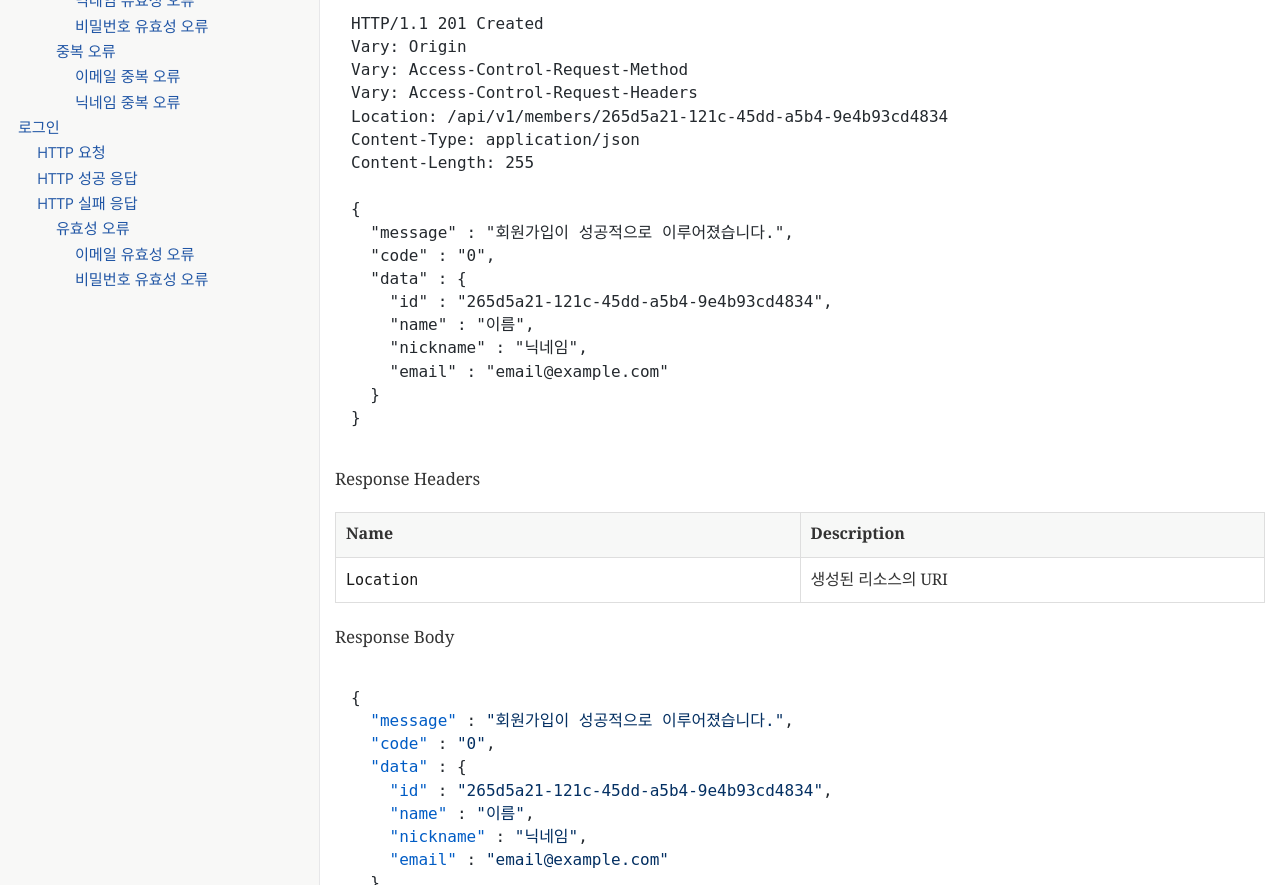
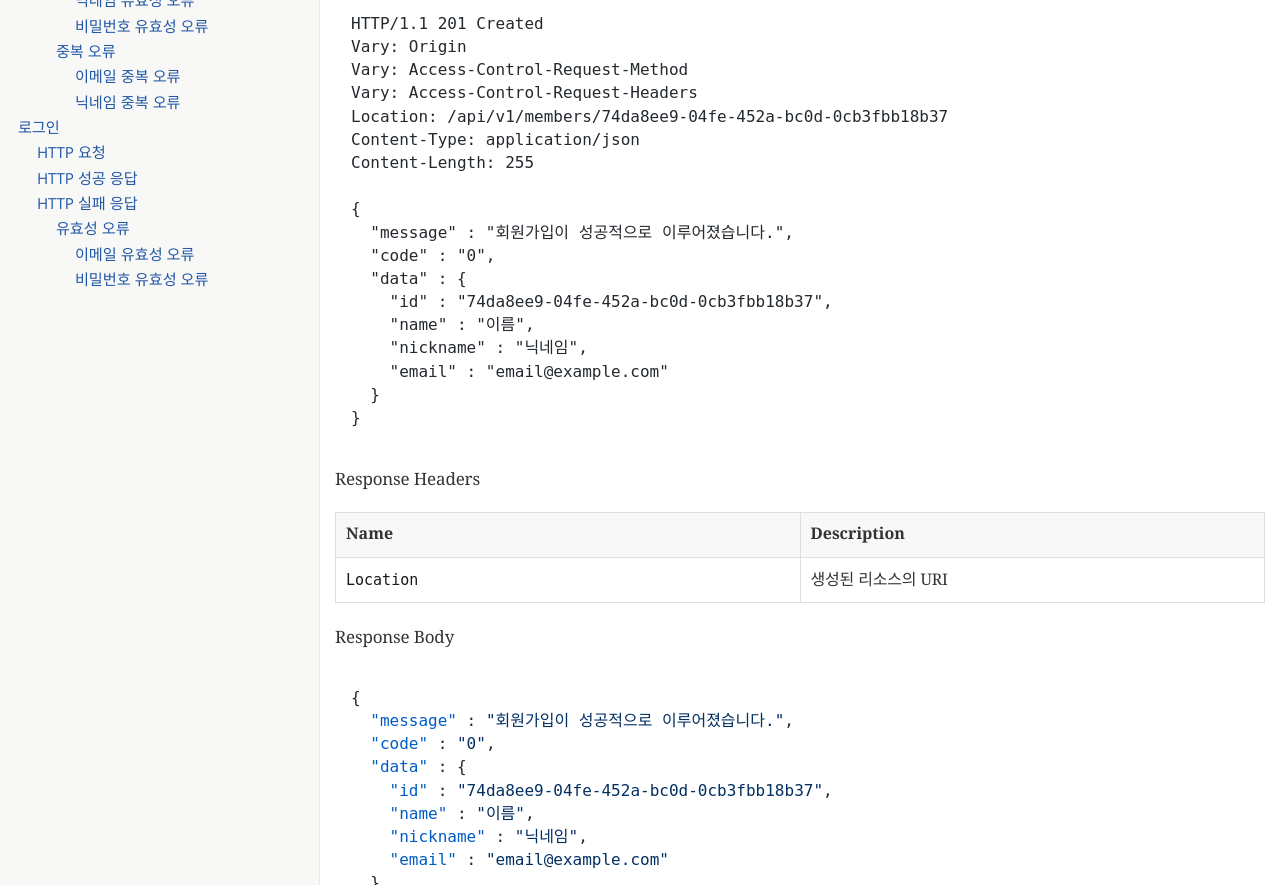
Before and after one commit to socketing-refactoring/socketing-refactoring.github.io, a Jekyll site: the page docs/member-service/index.html, which Jekyll copies as it is, in a window 1280 px wide and 1400 px high, scrolled down 1182 px. Shown: the part 246-1131 px from the top of the window. Built offline with Jekyll 4.4.1, drawn with Linux system fonts in a browser that asks for light colours; nearby versions of some CDN libraries; some web fonts are replaced; some of the changed text lies outside the part shown.

Commit message:
Update Member Service API documentation

```diff
--- a/docs/member-service/index.html
+++ b/docs/member-service/index.html
@@ -588,7 +588,7 @@ Host: localhost:8080
 Vary: Origin
 Vary: Access-Control-Request-Method
 Vary: Access-Control-Request-Headers
-Location: /api/v1/members/265d5a21-121c-45dd-a5b4-9e4b93cd4834
+Location: /api/v1/members/74da8ee9-04fe-452a-bc0d-0cb3fbb18b37
 Content-Type: application/json
 Content-Length: 255
 
@@ -596,7 +596,7 @@ Content-Length: 255
   "message" : "회원가입이 성공적으로 이루어졌습니다.",
   "code" : "0",
   "data" : {
-    "id" : "265d5a21-121c-45dd-a5b4-9e4b93cd4834",
+    "id" : "74da8ee9-04fe-452a-bc0d-0cb3fbb18b37",
     "name" : "이름",
     "nickname" : "닉네임",
     "email" : "email@example.com"
@@ -634,7 +634,7 @@ Content-Length: 255
   "message" : "회원가입이 성공적으로 이루어졌습니다.",
   "code" : "0",
   "data" : {
-    "id" : "265d5a21-121c-45dd-a5b4-9e4b93cd4834",
+    "id" : "74da8ee9-04fe-452a-bc0d-0cb3fbb18b37",
     "name" : "이름",
     "nickname" : "닉네임",
     "email" : "email@example.com"
```
Also changed, not shown: other parts of docs/member-service/index.html (+2 -2 lines).
